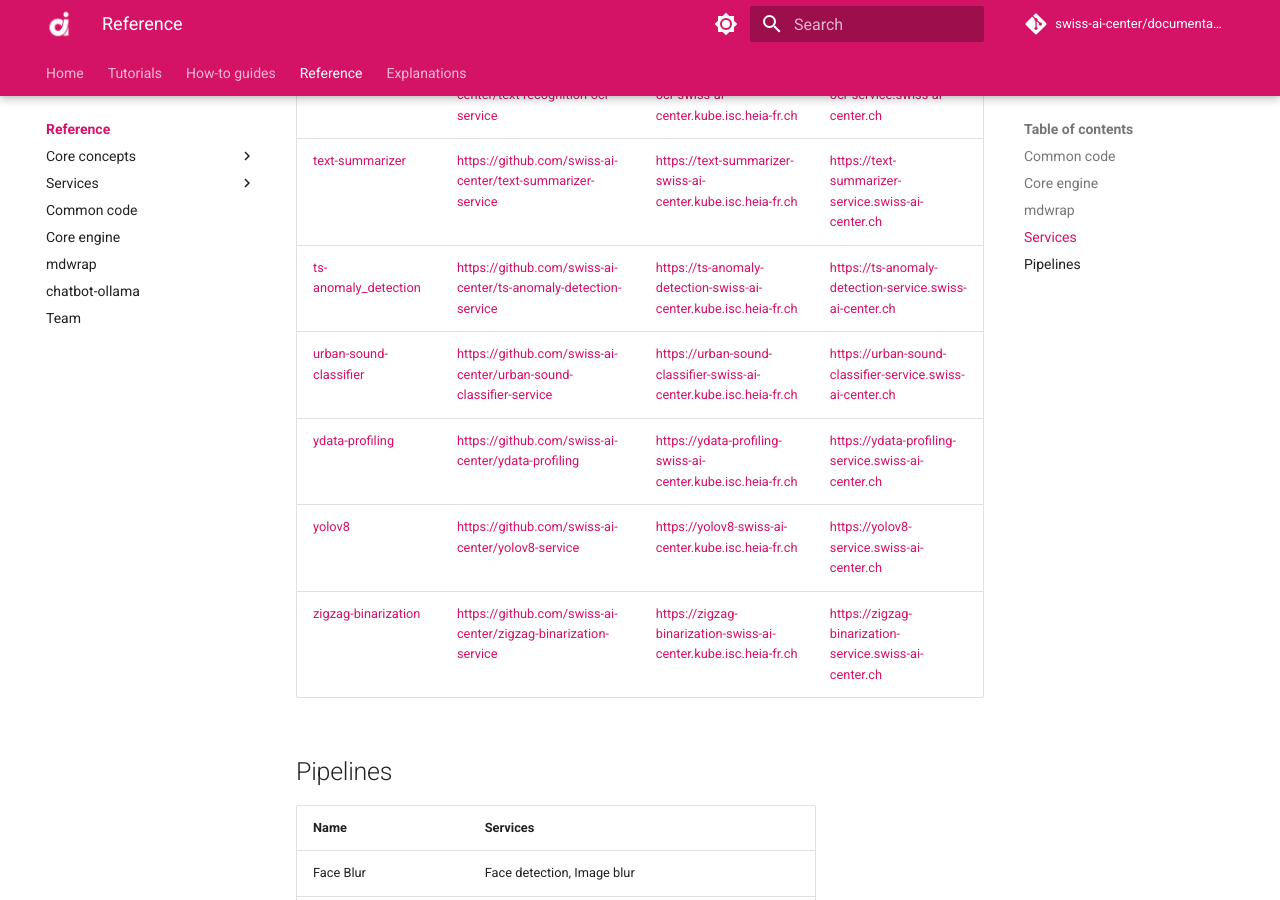
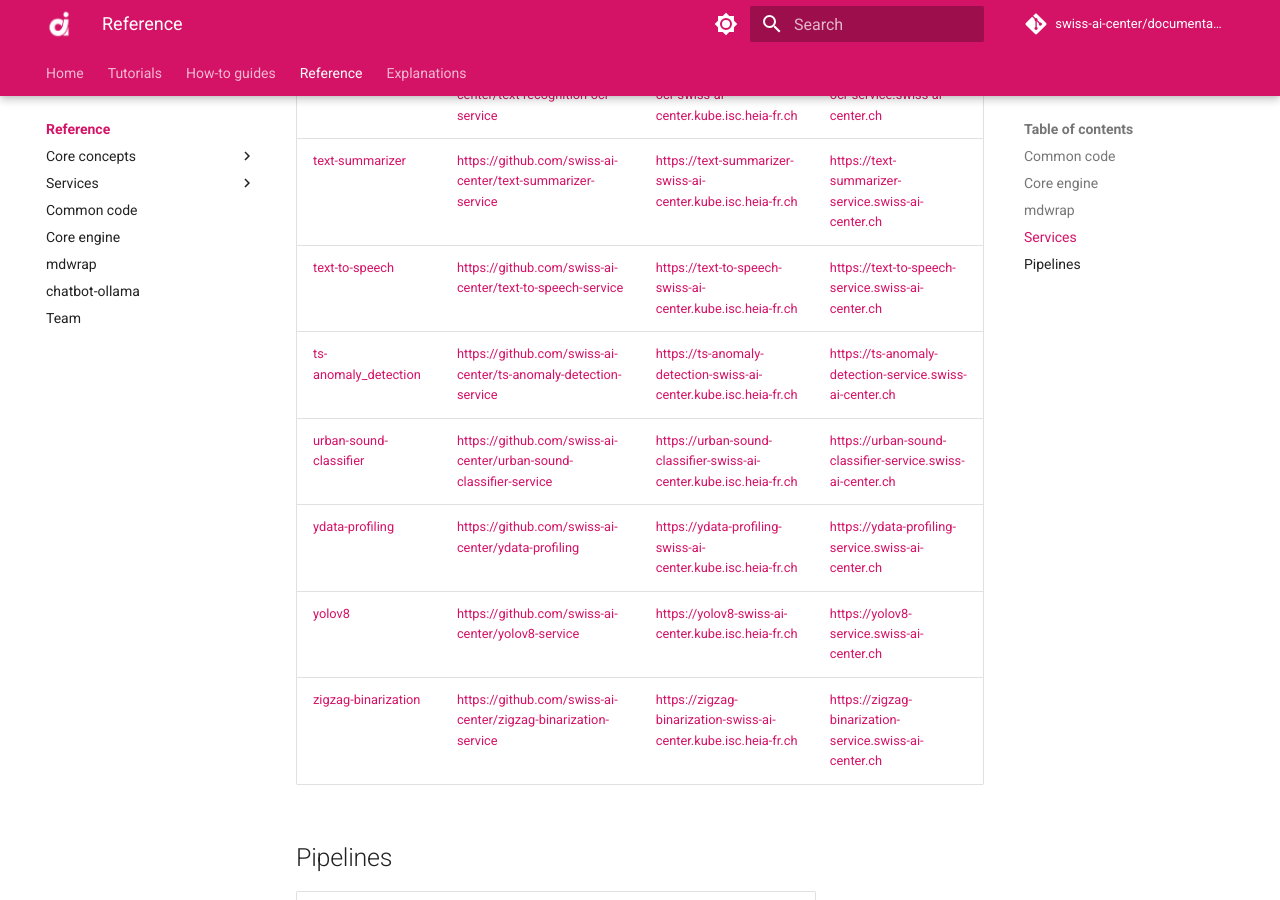
Before and after one commit to swiss-ai-center/documentation, an MkDocs documentation site: the page built from docs/reference/index.md, in a window 1280 px wide and 900 px high, scrolled down 4109 px. Built offline with MkDocs 1.6.1 and Material for MkDocs 9.7.7, drawn with Linux system fonts in a browser that asks for light colours; comment, search, counter and statistics services are not loaded; part of the change alters nothing that is shown.

Commit message:
added documentation for the text-to-speech service

```diff
--- a/docs/reference/index.md
+++ b/docs/reference/index.md
@@ -36,12 +36,12 @@ mdwrap is a command line tool to format our Markdown documentation made with
 | Documentation                                                          | Code                                                                    | Staging URL                                                              | Production URL                                                |
 |------------------------------------------------------------------------|-------------------------------------------------------------------------|--------------------------------------------------------------------------|---------------------------------------------------------------|
 | [ae-ano-detection](./services/ae-ano-detection.md)                     | <https://github.com/swiss-ai-center/ae-ano-detection-service>           | <https://ae-ano-detection-swiss-ai-center.kube.isc.heia-fr.ch>           | <https://ae-ano-detection-service.swiss-ai-center.ch>         |
-| [audio-transcription](./services/audio-transcription.md)                     | <https://github.com/swiss-ai-center/audio-transcription-service>           | <https://audio-transcription-swiss-ai-center.kube.isc.heia-fr.ch>           | <https://audio-transcription-service.swiss-ai-center.ch>         |
+| [audio-transcription](./services/audio-transcription.md)               | <https://github.com/swiss-ai-center/audio-transcription-service>        | <https://audio-transcription-swiss-ai-center.kube.isc.heia-fr.ch>        | <https://audio-transcription-service.swiss-ai-center.ch>      |
 | [average-shade](./services/average-shade.md)                           | <https://github.com/swiss-ai-center/average-shade-service>              | <https://average-shade-swiss-ai-center.kube.isc.heia-fr.ch>              | <https://average-shade-service.swiss-ai-center.ch>            |
 | [class-rebalancing](./services/class-rebalancing.md)                   | <https://github.com/swiss-ai-center/class-rebalancing-service>          | <https://class-rebalancing-swiss-ai-center.kube.isc.heia-fr.ch>          | <https://class-rebalancing-service.swiss-ai-center.ch>        |
 | [classification-benchmark](./services/classification-benchmark.md)     | <https://github.com/swiss-ai-center/classification-benchmark-service>   | <https://classification-benchmark-swiss-ai-center.kube.isc.heia-fr.ch>   | <https://classification-benchmark-service.swiss-ai-center.ch> |
 | [digit-recognition](./services/digit-recognition.md)                   | <https://github.com/swiss-ai-center/digit-recognition-service>          | <https://digit-recognition-swiss-ai-center.kube.isc.heia-fr.ch>          | <https://digit-recognition-service.swiss-ai-center.ch>        |
-| [doc-orientation-detector](./services/doc-orientation-detector.md)                                         | <https://github.com/swiss-ai-center/doc-orientation-detector>                             | <https://doc-orientation-detector-swiss-ai-center.kube.isc.heia-fr.ch>                     | <https://doc-orientation-detector.swiss-ai-center.ch>                           |
+| [doc-orientation-detector](./services/doc-orientation-detector.md)     | <https://github.com/swiss-ai-center/doc-orientation-detector>           | <https://doc-orientation-detector-swiss-ai-center.kube.isc.heia-fr.ch>   | <https://doc-orientation-detector.swiss-ai-center.ch>         |
 | [document-vectorizer](./services/document-vectorizer.md)               | <https://github.com/swiss-ai-center/document-vectorizer-service>        | <https://document-vectorizer-swiss-ai-center.kube.isc.heia-fr.ch>        | <https://document-vectorizer-service.swiss-ai-center.ch>      |
 | [doodle](./services/doodle.md)                                         | <https://github.com/swiss-ai-center/doodle-service>                     | <https://doodle-swiss-ai-center.kube.isc.heia-fr.ch>                     | <https://doodle-service.swiss-ai-center.ch>                   |
 | [face-analyzer](./services/face-analyzer.md)                           | <https://github.com/swiss-ai-center/face-analyzer-service>              | <https://face-analyzer-swiss-ai-center.kube.isc.heia-fr.ch>              | <https://face-analyzer-service.swiss-ai-center.ch>            |
@@ -70,6 +70,7 @@ mdwrap is a command line tool to format our Markdown documentation made with
 | [summarization](./services/summarization.md)                           | <https://github.com/swiss-ai-center/summarization-service>              | -                                                                        | -                                                             |
 | [text-recognition-ocr](./services/text-recognition-ocr.md)             | <https://github.com/swiss-ai-center/text-recognition-ocr-service>       | <https://text-recognition-ocr-swiss-ai-center.kube.isc.heia-fr.ch>       | <https://text-recognition-ocr-service.swiss-ai-center.ch>     |
 | [text-summarizer](./services/text-summarizer.md)                       | <https://github.com/swiss-ai-center/text-summarizer-service>            | <https://text-summarizer-swiss-ai-center.kube.isc.heia-fr.ch>            | <https://text-summarizer-service.swiss-ai-center.ch>          |
+| [text-to-speech](./services/text-to-speech.md)                         | <https://github.com/swiss-ai-center/text-to-speech-service>             | <https://text-to-speech-swiss-ai-center.kube.isc.heia-fr.ch>             | <https://text-to-speech-service.swiss-ai-center.ch>           |
 | [ts-anomaly_detection](./services/ts-anomaly-detection.md)             | <https://github.com/swiss-ai-center/ts-anomaly-detection-service>       | <https://ts-anomaly-detection-swiss-ai-center.kube.isc.heia-fr.ch>       | <https://ts-anomaly-detection-service.swiss-ai-center.ch>     |
 | [urban-sound-classifier](./services/urban-sound-classifier.md)         | <https://github.com/swiss-ai-center/urban-sound-classifier-service>     | <https://urban-sound-classifier-swiss-ai-center.kube.isc.heia-fr.ch>     | <https://urban-sound-classifier-service.swiss-ai-center.ch>   |
 | [ydata-profiling](./services/ydata-profiling.md)                       | <https://github.com/swiss-ai-center/ydata-profiling>                    | <https://ydata-profiling-swiss-ai-center.kube.isc.heia-fr.ch>            | <https://ydata-profiling-service.swiss-ai-center.ch>          |
--- /dev/null
+++ b/docs/reference/services/text-to-speech.md
@@ -0,0 +1,54 @@
+# text-to-speech
+
+- [:material-account-group: Main author - HEIA-FR](https://www.hes-so.ch/swiss-ai-center/equipe)
+- [:material-git: Code](https://github.com/swiss-ai-center/text-to-speech)
+- [:material-kubernetes: Deployment configuration](https://github.com/swiss-ai-center/text-to-speech/tree/main/kubernetes)
+- [:material-test-tube: Staging](https://text-to-speech-swiss-ai-center.kube.isc.heia-fr.ch)
+- [:material-factory: Production](https://text-to-speech-service.swiss-ai-center.ch)
+
+## Description
+
+!!! note
+
+    More information about the service specification can be found in the
+    [**Core concepts > Service**](../core-concepts/service.md) documentation.
+
+This service calls an api based on this repository:
+https://github.com/travisvn/openai-edge-tts.
+
+The API is based on Edge-TTS and returns an mp3 audio file based on user-submitted text.
+    The entry must be a json file contains the following fields:
+    input: the text to be transcribed
+    (optional) voice: open-API voice names. Default voice is in french
+    (optional) speed: playback speed (0.25 to 4.0, default 1.2)
+
+Example of an input file's contents:
+{"input": "Hello, world!",
+"voice": "echo",
+"speed": 1.5}
+
+The API documentation is automatically generated by FastAPI using the OpenAPI
+standard. A user friendly interface provided by Swagger is available under the
+`/docs` route, where the endpoints of the service are described.
+
+This service only has one route `/compute` that takes a text as input and
+returns a summary of the text using the Hugging Face library
+`philschmid/bart-large-cnn-samsum`.
+
+## Environment variables
+
+Check the
+[**Core concepts > Service > Environment variables**](../core-concepts/service.md#environment-variables)
+documentation for more details.
+
+## Run the tests with Python
+
+Check the
+[**Core concepts > Service > Run the tests with Python**](../core-concepts/service.md#run-the-tests-with-python)
+documentation for more details.
+
+## Start the service locally
+
+Check the
+[**Core concepts > Service > Start the service locally**](../core-concepts/service.md#start-the-service-locally)
+documentation for more details.
--- a/mkdocs.yml
+++ b/mkdocs.yml
@@ -71,6 +71,7 @@ nav:
           - summarization service: reference/services/summarization.md
           - text-recognition-ocr service: reference/services/text-recognition-ocr.md
           - text-summarizer service: reference/services/text-summarizer.md
+          - text-to-speech service: reference/services/text-to-speech.md
           - time series anomaly detection service: reference/services/ts-anomaly-detection.md
           - urban-sound-classifier service: reference/services/urban-sound-classifier.md
           - ydata-profiling service: reference/services/ydata-profiling.md
```
